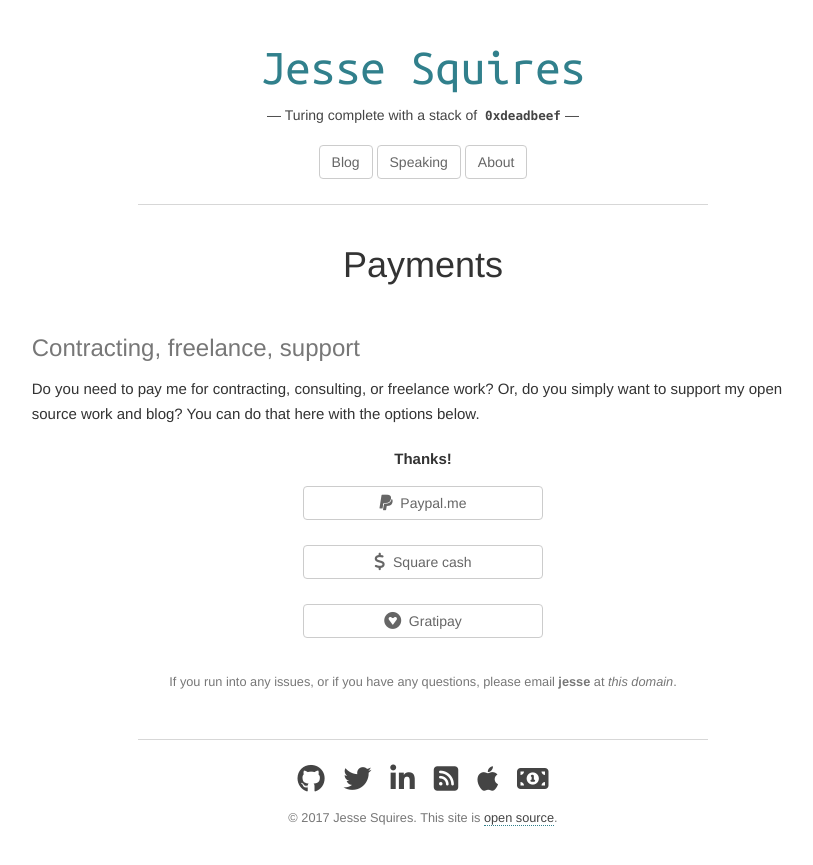
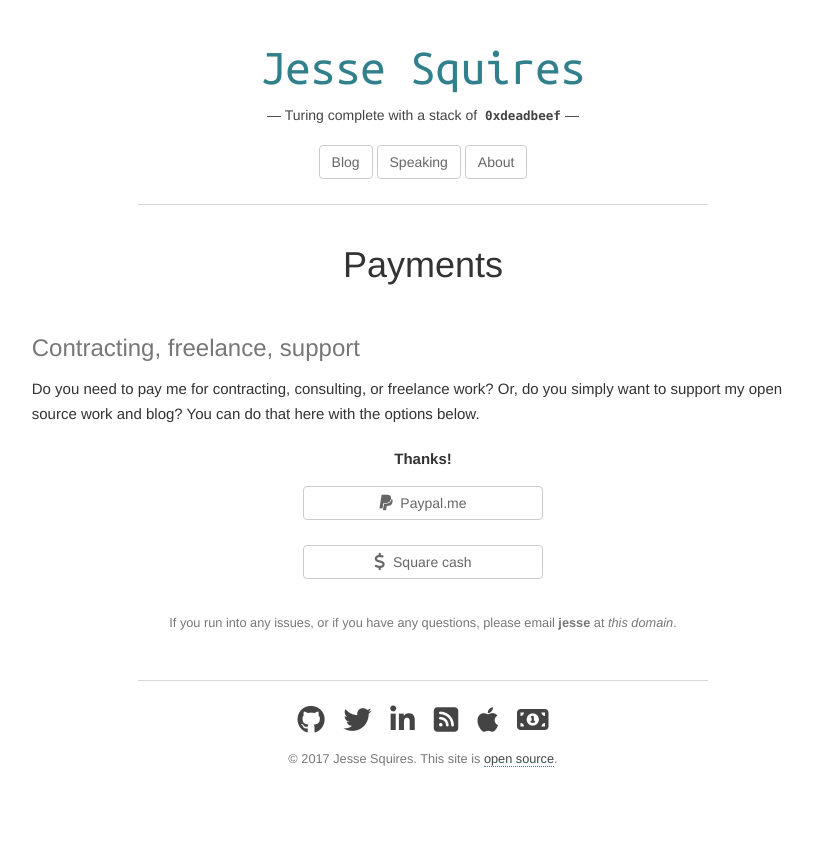
Before and after one commit to jessesquires/jessesquires.com, a Jekyll site: the page built from pay.md, in a window 1280 px wide. Shown: the top 865 px of the page, without its empty margins (217-1030 px from the left). Built offline with Jekyll 4.4.1, drawn with Linux system fonts in a browser that asks for light colours; nearby versions of some CDN libraries; library files that are not in the unit come from our copies.

Commit message:
remove gratipay :(

```diff
--- a/_config.yml
+++ b/_config.yml
@@ -47,4 +47,3 @@ social_links:
     applenews: 'https://apple.news/Td_gVU2BDSS2oPbz_sD150w'
     paypal: 'https://www.paypal.me/jessesquires'
     square: 'https://cash.me/$jsq'
-    gratipay: https://gratipay.com/~jessesquires
--- a/_includes/post_share_subscribe.html
+++ b/_includes/post_share_subscribe.html
@@ -52,7 +52,6 @@
                <ul class="dropdown-menu">
                   <li><a href="{{ site.social_links.paypal }}" title="Donate via PayPal" target="_blank">Donate via PayPal &nbsp;<i class="fa fa-paypal" aria-hidden="true"></i></a></li>
                   <li><a href="{{ site.social_links.square }}" title="Donate via Square Cash" target="_blank">Donate via Square &nbsp;<i class="fa fa-dollar" aria-hidden="true"></i></a></li>
-                  <li><a href="{{ site.social_links.gratipay }}" title="Support on Gratipay" target="_blank">Support on Gratipay &nbsp;<i class="fa fa-gratipay" aria-hidden="true"></i></a></li>
                </ul>
             </div> <!-- donate drop-up -->
 
--- a/pay.md
+++ b/pay.md
@@ -25,14 +25,6 @@ Do you need to pay me for contracting, consulting, or freelance work? Or, do you
    </div> <!-- col -->
 </div> <!-- row -->
 
-<div class="row">
-   <div class="col-md-4 col-md-offset-4 col-sm-6 col-sm-offset-3 col-xs-10 col-xs-offset-1">
-      <a class="btn btn-default btn-block" href="{{ site.social_links.gratipay }}" target="_blank">
-      <i class="fa fa-lg fa-gratipay" aria-hidden="true"></i>&nbsp; Gratipay
-      </a>
-   </div> <!-- col -->
-</div> <!-- row -->
-
 <p class="text-center text-muted"><small>
 If you run into any issues, or if you have any questions, please email <b>jesse</b> at <i>this domain</i>.
 </small></p>
```
